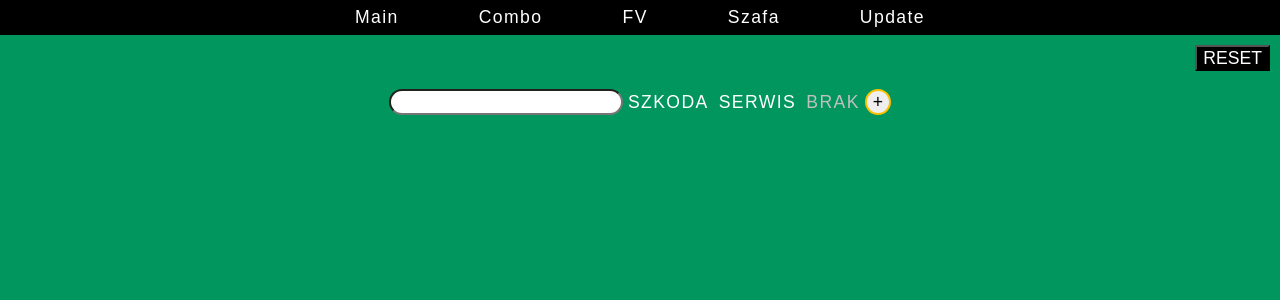
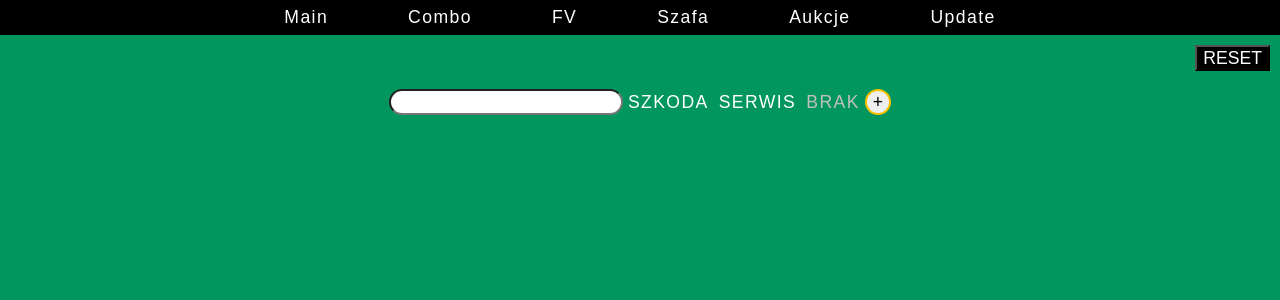
Before and after one commit to KubaTuta/Invoices, a React (Create React App) app: page / in a window 1280 px wide. Shown: the top 300 px of the page. Built offline with nearby package versions, Linux system fonts and the light colour scheme; a web font is replaced by a local one.

Commit message:
new Component - daily auction losses

```diff
--- a/src/App.js
+++ b/src/App.js
@@ -6,6 +6,7 @@ import WordDistributor from "./features/WordDistributor";
 import Invoices from "./features/Invoices";
 import { useState } from "react";
 import KeyRack from "./features/KeyRack";
+import AuctionLoss from "./features/AuctionLoss";
 
 function App() {
   const [plates, setPlates] = useState([""]);
@@ -38,6 +39,11 @@ function App() {
           </StyledNavLink>
         </LinkDiv>
         <LinkDiv>
+          <StyledNavLink to="/auctionLoss" onClick={() => cleaningHandler("/auctionLoss")}>
+            Aukcje
+          </StyledNavLink>
+        </LinkDiv>
+        <LinkDiv>
           <StyledNavLink to="/update" onClick={() => cleaningHandler("/update")}>
             Update
           </StyledNavLink>
@@ -49,6 +55,7 @@ function App() {
         <Route path="/wordDistributor" element={<WordDistributor plates={plates} setPlates={setPlates} />} />
         <Route path="/fv" element={<Invoices />} />
         <Route path="/keyRack" element={<KeyRack />} />
+        <Route path="/auctionLoss" element={<AuctionLoss />} />
         <Route path="/update" element={<Update />} />
       </Routes>
     </>
```
